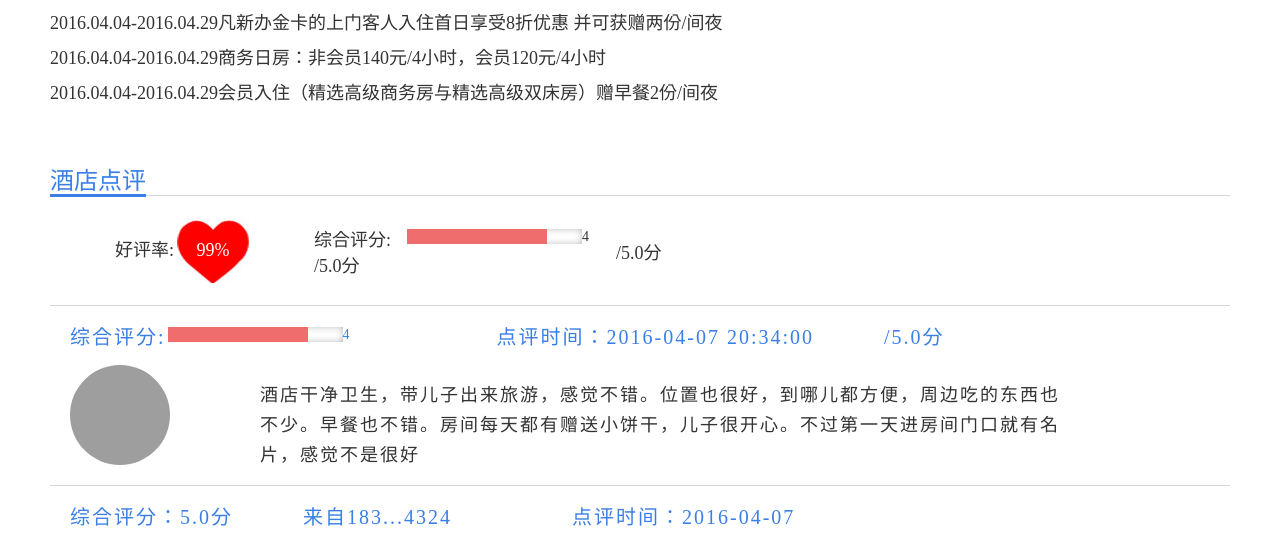
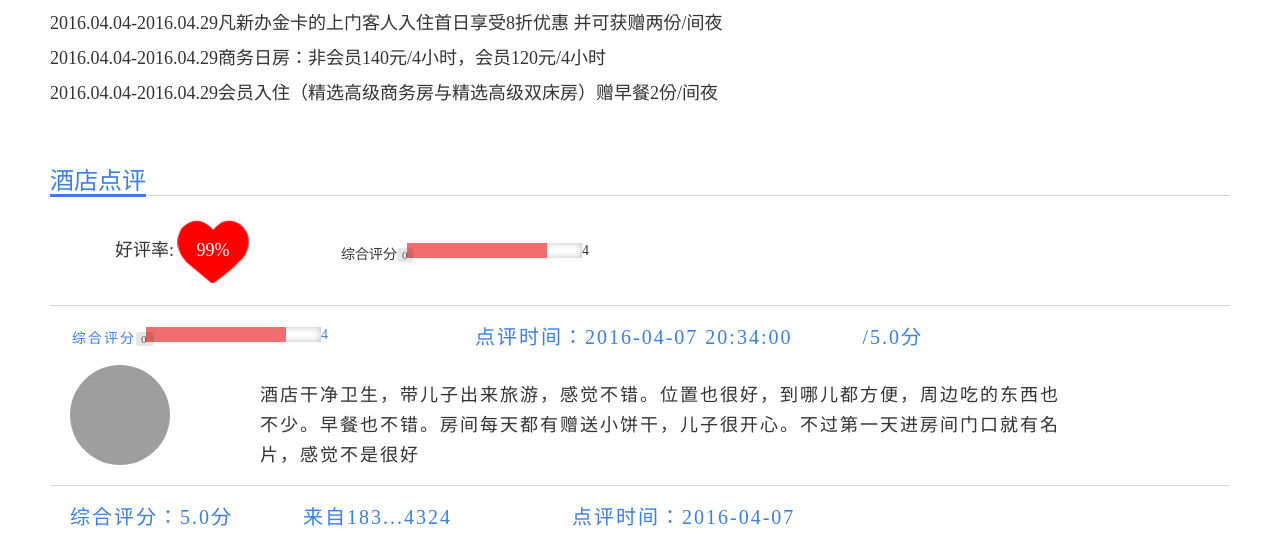
Before and after one commit to keepTrying/web, a PHP site: page /li/room_detail.php in a window 1280 px wide; the page is wider, and only the part inside the window is pictured. Shown: the part 1439-1984 px from the top of that part. Run offline with PHP 8.4, Linux system fonts and the light colour scheme; grey boxes are pictures that could not be loaded.

Commit message:
no message

```diff
--- a/li/room_detail.php
+++ b/li/room_detail.php
@@ -258,8 +258,7 @@
                         <td rowspan="2" width="260">
                             好评率:<span class="yu_jindu">99%</span>
                         </td>
-                        <td rowspan="2" width="300" class="tl">综合评分:<div class="bars"><span id="bar" class="jin">4.0</span></div>/5.0分</td>
-                        <td rowspan="2" width="300" class="tl">/5.0分</td>
+                        <td rowspan="2" width="300" class="tl"><div class="bars"><span id="bar" class="jin">4.0</span></div></td>
 
                     </tr>
 
@@ -269,7 +268,7 @@
             </div>
             <div class="yu_pingscore">
                 <ul>
-                    <li>综合评分:<div class="bars"><span id="bar" class="jin">4.0</span></div></li>
+                    <li><div class="bars"><span id="bar" class="jin">4.0</span></div></li>
                     <li class="yu_pingscorem">点评时间：2016-04-07 20:34:00</li>
                     <li>/5.0分</li>
                 </ul>
@@ -466,6 +465,8 @@
                         ,numType:'absolute'
                         ,numMin:0.0
                         ,numMax:5.0
+                        ,numMinLabel:true
+                        ,horTitle:'综合评分'
         });
 
 
```
